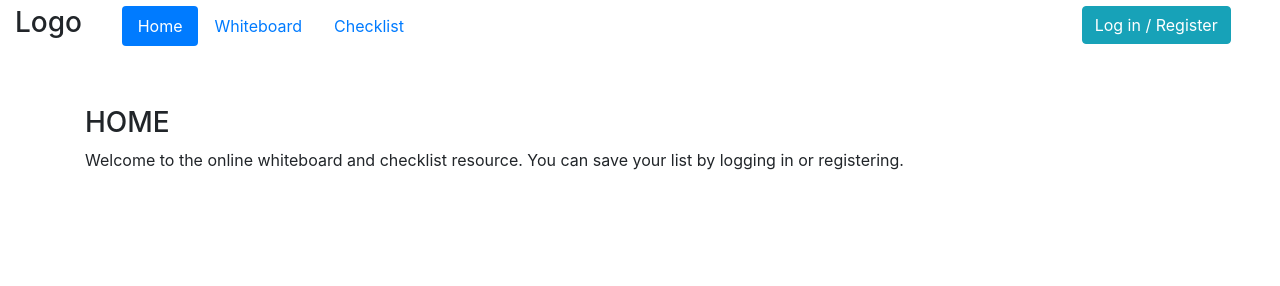
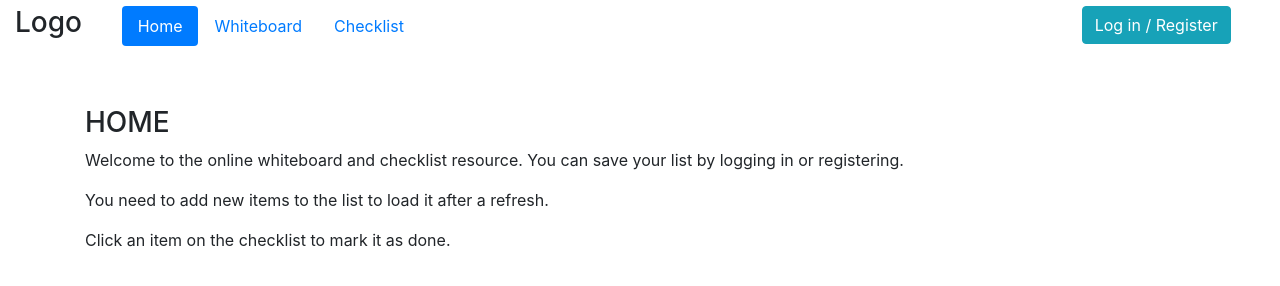
Before and after one commit to PatrikParkkonen/ChecklistSPA, a plain HTML site: page index.html in a window 1280 px wide. Drawn offline with nearby package versions, Linux system fonts and the light colour scheme.

Commit message:
Some minor changes

```diff
--- a/index.html
+++ b/index.html
@@ -82,6 +82,8 @@
                 <div id="home" class="container tab-pane active"><br>
                     <h3>HOME</h3>
                     <p>Welcome to the online whiteboard and checklist resource. You can save your list by logging in or registering. </p>
+                    <p>You need to add new items to the list to load it after a refresh.</p>
+                    <p>Click an item on the checklist to mark it as done.</p>
                 </div>
 
                 <div id="whiteboard" class="container tab-pane fade"><br>
@@ -159,6 +161,7 @@
                     </div>
                 </div>
             </div>
+        </div>
 
 
     </body>
```
